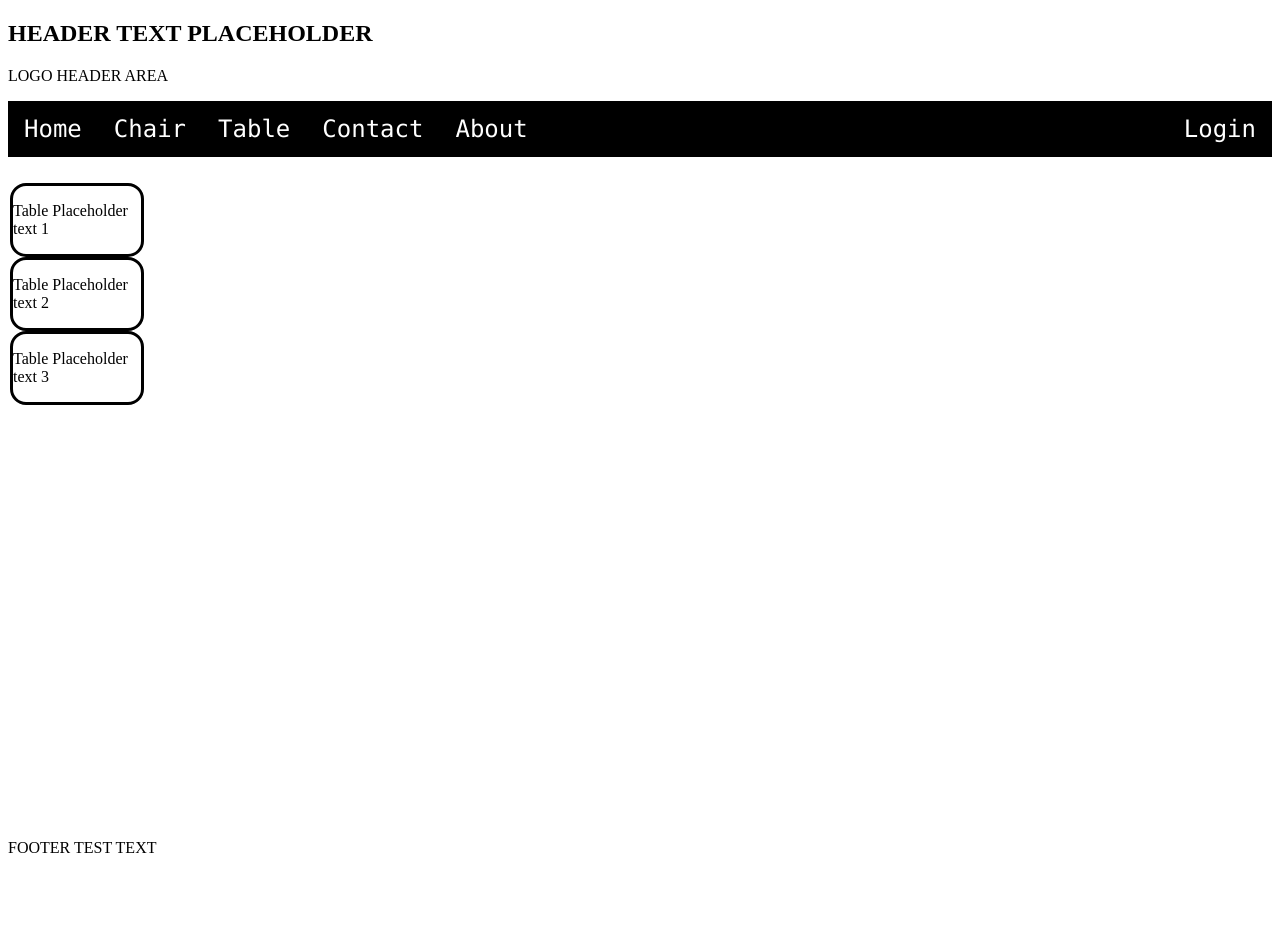
After one commit to NathanPerez18/GroupProjectWebProgramming, a PHP site: page /table.html in a window 1280 px wide. The commit adds this page. Run offline with PHP 8.4, Linux system fonts and the light colour scheme.

Commit message:
Edited NavBar look and Fucntionality. Added HTML files for each of our desired webpages

```diff
--- a/index.css
+++ b/index.css
@@ -1,32 +1,46 @@
+/*NavBar Style Rules Section START*/
 .navBar {
     height: 10vh;
-    width: 100vw;
-    margin: 2px;
-    border: 3px;
-    background-color: black;
+    width: 100%;
 }
-.navBar > .navList {
+.navList {
     list-style-type: none;
     margin: 0;
     padding: 0;
+    overflow: hidden;
+    background-color: black;
 
+    position: sticky;
+    top: 0;
+    width: 100%;
 }
 .navItems {
     float: left;
 }
 
-.navItems > a {
+.navItems a {
     display: block;
     color: white;
     text-align: center;
     padding: 14px 16px;
     text-decoration: none;
-    font-size: 28px;
+
+    font-size: 24px;
+    font-family: "Lucida Console", "Courier New", monospace;
+}
+.navItems a:hover {
+    background-color: gray;
 }
 
+#loginBut{
+    float: right;
+}
+/*NavBar Style Section END*/
+
+
 .mainContainer {
-    height: 100vh;
-    width: 100vw;
+    height: 80vh;
+    width: 100%;
     margin: 2px;
     border: 3px;
 }
@@ -51,8 +65,7 @@ a button{
 }
 
 .footerBar {
-    height: 100vh;
-    width: 100vw;
-    margin: 2px;
-    border: 3px;
+    height: 10vh;
+    width: 100%;
+    border: 5px;
 }
--- /dev/null
+++ b/table.html
@@ -0,0 +1,59 @@
+<!DOCTYPE html>
+
+<html lang="en" xmlns="http://www.w3.org/1999/xhtml">
+<head>
+    <meta charset="utf-8" />
+    <title>MyKia</title>
+
+    <link rel="stylesheet" href="index.css">
+
+</head>
+<body>
+
+    <div class="header">
+        <h2>HEADER TEXT PLACEHOLDER</h2>
+        <p>LOGO HEADER AREA</p>
+    </div>
+
+    <div class="navBar">
+        <ul class="navList">
+            <li class="navItems"><a href="index.html">Home</a></li>
+            <li class="navItems"><a href="chair.html">Chair</a></li>
+            <li class="navItems"><a href="table.html">Table</a></li>
+            <li class="navItems"><a href="contact.html">Contact</a></li>
+            <li class="navItems"><a href="about.html">About</a></li>
+            <li class="navItems" id="loginBut"><a href="login.html">Login</a></li>
+        </ul>
+    </div>
+
+    <div class="mainContainer">
+
+        <div class="bodyContainer">
+            <p>Table Placeholder text 1</p>
+        </div>
+
+        <div class="bodyContainer">
+            <p>Table Placeholder text 2</p>
+        </div>
+
+        <div class="bodyContainer">
+            <p>Table Placeholder text 3</p>
+        </div>
+
+    </div>
+
+    <div class="footerBar">
+        <p>FOOTER TEST TEXT</p>
+    </div>
+
+</body>
+</html>
+<html lang="en" xmlns="http://www.w3.org/1999/xhtml">
+<head>
+    <meta charset="utf-8" />
+    <title></title>
+</head>
+<body>
+
+</body>
+</html>
```
Also changed, not shown: about.html (added, +50 -0 lines), chair.html (added, +50 -0 lines), contact.html (added, +50 -0 lines), index.html (+9 -1 lines).
